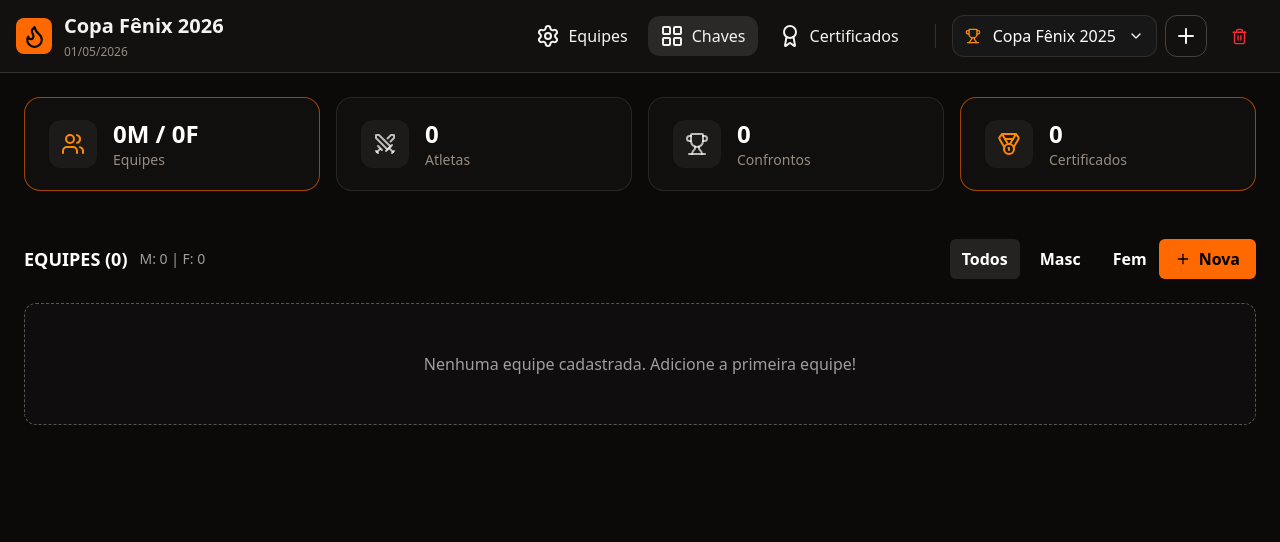
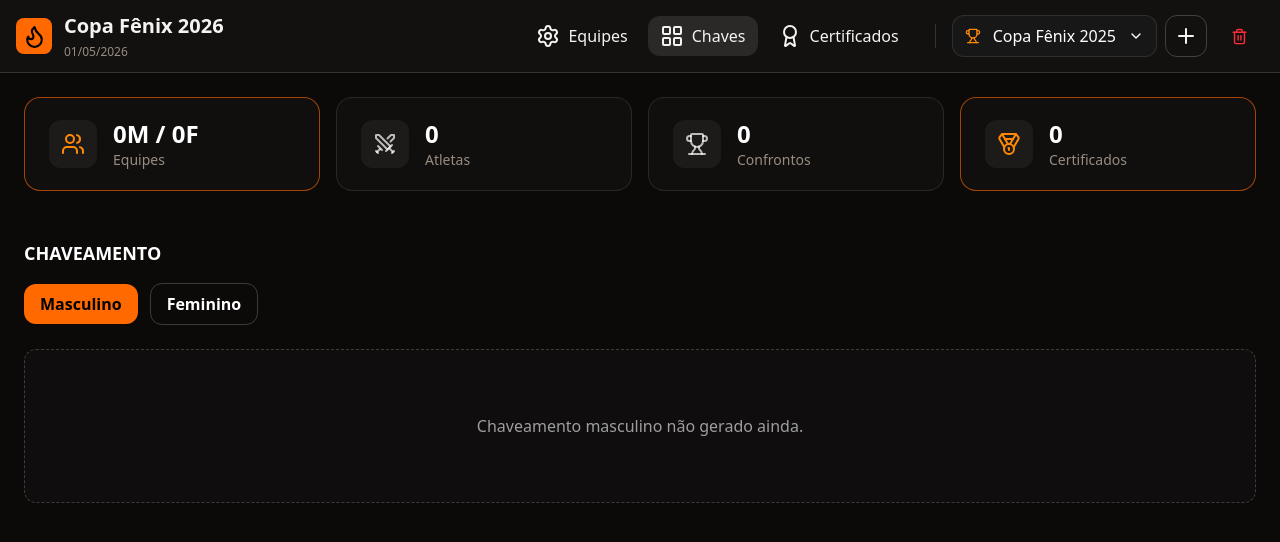
Before and after one commit to cristinasantos05/copa-fenix-judo, a Next.js app: page / in a window 1280 px wide. Both pictures are taken after a click on the button "Chaves". Shown: the top 542 px of the page. Built offline with nearby package versions, Linux system fonts and the light colour scheme.

Commit message:
Criação de times, certificado e chave

```diff
--- /dev/null
+++ b/src/app/components/CertificatesSection.tsx
@@ -0,0 +1,20 @@
+"use client";
+
+import { Medal } from "lucide-react";
+
+export default function CertificatesSection() {
+  return (
+    <section className="px-6 py-6">
+      <div className="border border-dashed rounded-xl border-white/30 roudend-xl py-12 text-center text-white/60 bg-neutral-900/30">
+        <div className="flex flex-col items-center justify-center text-center gap-3 text-white/60 w-full">
+          <Medal size={40} className="text-white/50" />
+          <p className="text-lg">Nenhum certificado conquistado ainda.</p>
+
+          <p className="text-sm text-white/50">
+            Certificados são gerados automaticamente durante as lutas.
+          </p>
+        </div>
+      </div>
+    </section>
+  );
+}
--- a/src/app/components/Header.tsx
+++ b/src/app/components/Header.tsx
@@ -14,11 +14,13 @@ import Button from "./Button";
 import CopaSelect from "./CopaSelect";
 import { useState } from "react";
 
-export default function Header() {
+type HeaderProps = {
+  activeMenu: "equipes" | "chaves" | "certificados";
+  setActiveMenu: (menu: "equipes" | "chaves" | "certificados") => void;
+};
+
+export default function Header({ activeMenu, setActiveMenu }: HeaderProps) {
   const [open, setOpen] = useState(false);
-  const [activeMenu, setActiveMenu] = useState<
-    "equipes" | "chaves" | "certificados"
-  >("equipes");
   const [selectedCopa, setSelectedCopa] = useState<string>("copa-fenix-2025");
 
   return (
--- /dev/null
+++ b/src/app/components/KeysSection.tsx
@@ -0,0 +1,46 @@
+"use client";
+
+import { useState } from "react";
+import Button from "./Button";
+
+export default function KeysSection() {
+  const [gender, setGender] = useState<"masc" | "fem">("masc");
+
+  return (
+    <section className="px-6 py-6">
+      <h2 className="text-lg font-semibold text-white mb-4">CHAVEAMENTO</h2>
+
+      <div className="flex items-center gap-3 mb-6">
+        <Button
+          noBg
+          onClick={() => setGender("masc")}
+          className={`px-4 py-2 font-semibold rounded-xl transition ${
+            gender === "masc"
+              ? "bg-orange-500 text-black"
+              : "border border-white/20 text-white hover:bg-white/10"
+          }`}
+        >
+          Masculino
+        </Button>
+
+        <Button
+          noBg
+          onClick={() => setGender("fem")}
+          className={`px-4 py-2 font-semibold rounded-xl transition ${
+            gender === "fem"
+              ? "bg-orange-500 text-black"
+              : "border border-white/20 text-white hover:bg-white/10"
+          }`}
+        >
+          Feminino
+        </Button>
+      </div>
+
+      <div className="border border-dashed border-white/20 rounded-xl py-16 text-center text-white/60 bg-neutral-900/30">
+        {gender === "masc"
+          ? "Chaveamento masculino não gerado ainda."
+          : "Chaveamento feminino não gerado ainda."}
+      </div>
+    </section>
+  );
+}
--- a/src/app/components/TeamsSection.tsx
+++ b/src/app/components/TeamsSection.tsx
@@ -59,8 +59,13 @@ export default function TeamsSection() {
           </Button>
         </div>
       </div>
-      <div className="border border-dashed rounded-xl border-white/30 roudend-xl py-12 text-center text-white/60 bg-neutral-900/30">
-        Nenhuma equipe cadastrada. Adicione a primeira equipe!
+      <div className="border border-dashed rounded-xl border-white/30 py-12 text-center text-white/60 bg-neutral-900/30">
+        {filter === "todos" &&
+          "Nenhuma equipe cadastrada. Adicione a primeira equipe!"}
+
+        {filter === "masc" && "Nenhuma equipe masculina cadastrada."}
+
+        {filter === "fem" && "Nenhuma equipe feminina cadastrada."}
       </div>
     </section>
   );
--- a/src/app/page.tsx
+++ b/src/app/page.tsx
@@ -3,11 +3,18 @@ import { Swords, Trophy, Users, Medal } from "lucide-react";
 import Header from "./components/Header";
 import ModelCard from "./components/ModelCard";
 import TeamsSection from "./components/TeamsSection";
+import { useState } from "react";
+import CertificatesSection from "./components/CertificatesSection";
+import KeysSection from "./components/KeysSection";
 
 export default function Home() {
+  const [activeMenu, setActiveMenu] = useState<
+    "equipes" | "chaves" | "certificados"
+  >("equipes");
+
   return (
     <>
-      <Header />
+      <Header activeMenu={activeMenu} setActiveMenu={setActiveMenu} />
       <section className="px-6 py-6">
         <div className="grid grid-cols-2 md:grid-cols-4 gap-4">
           <ModelCard
@@ -37,7 +44,9 @@ export default function Home() {
           />
         </div>
       </section>
-      <TeamsSection />
+      {activeMenu === "equipes" && <TeamsSection />}
+      {activeMenu === "certificados" && <CertificatesSection />}
+      {activeMenu === "chaves" && <KeysSection />}
     </>
   );
 }
```
